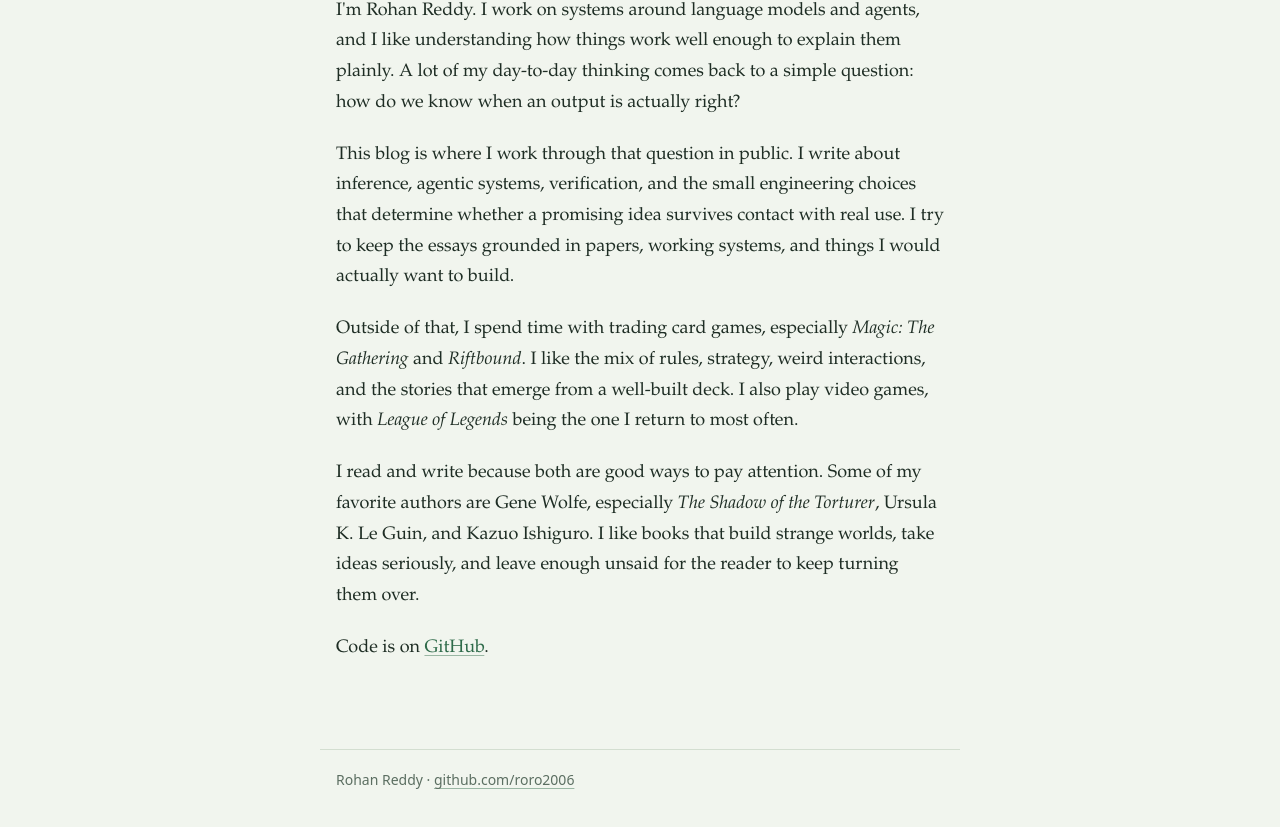
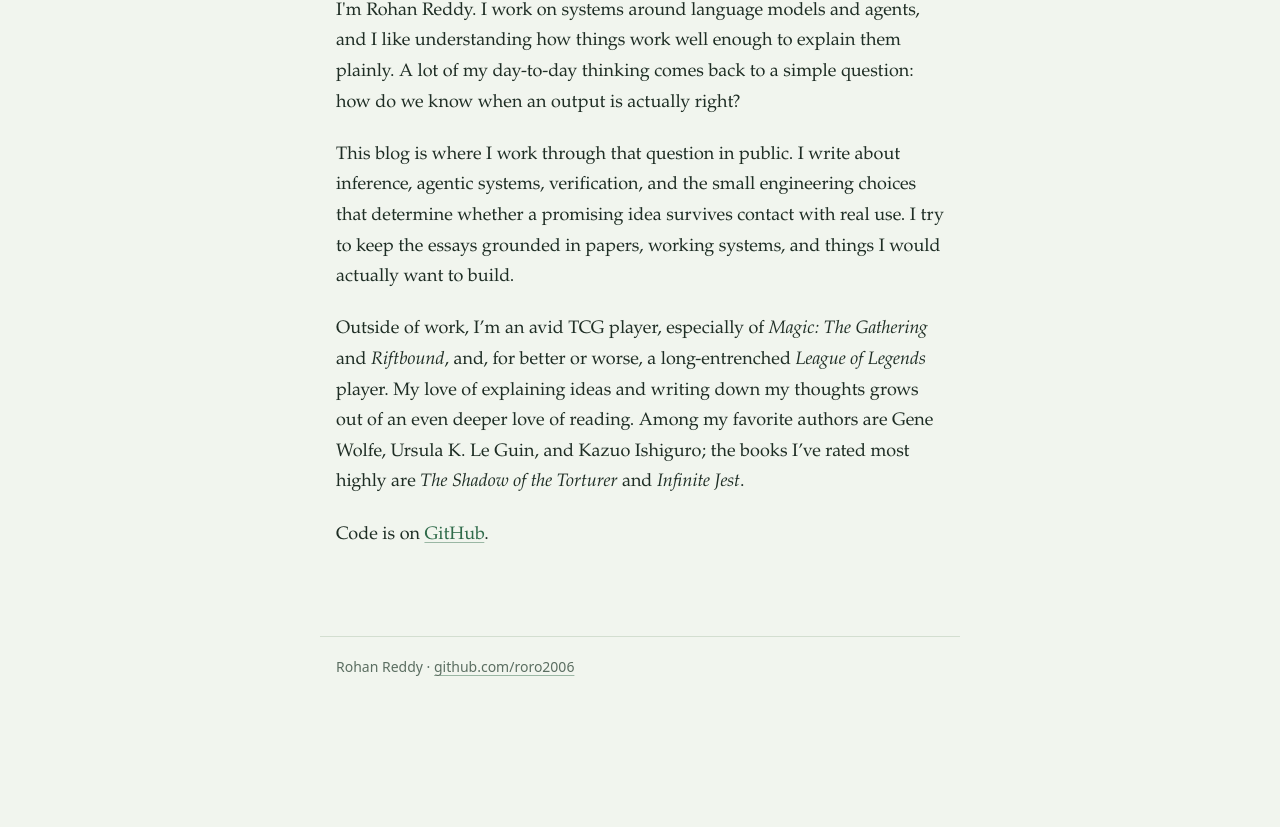
Before and after one commit to roro2006/blog, a plain HTML site: page docs/about.html in a window 1280 px wide. Shown: the part 223-1050 px from the top of the page. After the commit the page ends 939 px from the top, so only its background shows below. Drawn offline with Linux system fonts and the light colour scheme.

Commit message:
Refine personal interests on about page

```diff
--- a/docs/about.html
+++ b/docs/about.html
@@ -16,8 +16,7 @@
 <main>
 <article><h1>About</h1><div class="prose"><p>I'm Rohan Reddy. I work on systems around language models and agents, and I like understanding how things work well enough to explain them plainly. A lot of my day-to-day thinking comes back to a simple question: how do we know when an output is actually right?</p>
 <p>This blog is where I work through that question in public. I write about inference, agentic systems, verification, and the small engineering choices that determine whether a promising idea survives contact with real use. I try to keep the essays grounded in papers, working systems, and things I would actually want to build.</p>
-<p>Outside of that, I spend time with trading card games, especially <em>Magic: The Gathering</em> and <em>Riftbound</em>. I like the mix of rules, strategy, weird interactions, and the stories that emerge from a well-built deck. I also play video games, with <em>League of Legends</em> being the one I return to most often.</p>
-<p>I read and write because both are good ways to pay attention. Some of my favorite authors are Gene Wolfe, especially <em>The Shadow of the Torturer</em>, Ursula K. Le Guin, and Kazuo Ishiguro. I like books that build strange worlds, take ideas seriously, and leave enough unsaid for the reader to keep turning them over.</p>
+<p>Outside of work, I’m an avid TCG player, especially of <em>Magic: The Gathering</em> and <em>Riftbound</em>, and, for better or worse, a long-entrenched <em>League of Legends</em> player. My love of explaining ideas and writing down my thoughts grows out of an even deeper love of reading. Among my favorite authors are Gene Wolfe, Ursula K. Le Guin, and Kazuo Ishiguro; the books I’ve rated most highly are <em>The Shadow of the Torturer</em> and <em>Infinite Jest</em>.</p>
 <p>Code is on <a href="https://github.com/roro2006">GitHub</a>.</p></div></article>
 </main>
 <footer class="site">Rohan Reddy · <a href="https://github.com/roro2006">github.com/roro2006</a></footer>
```
Also changed, not shown: 1 other file.
